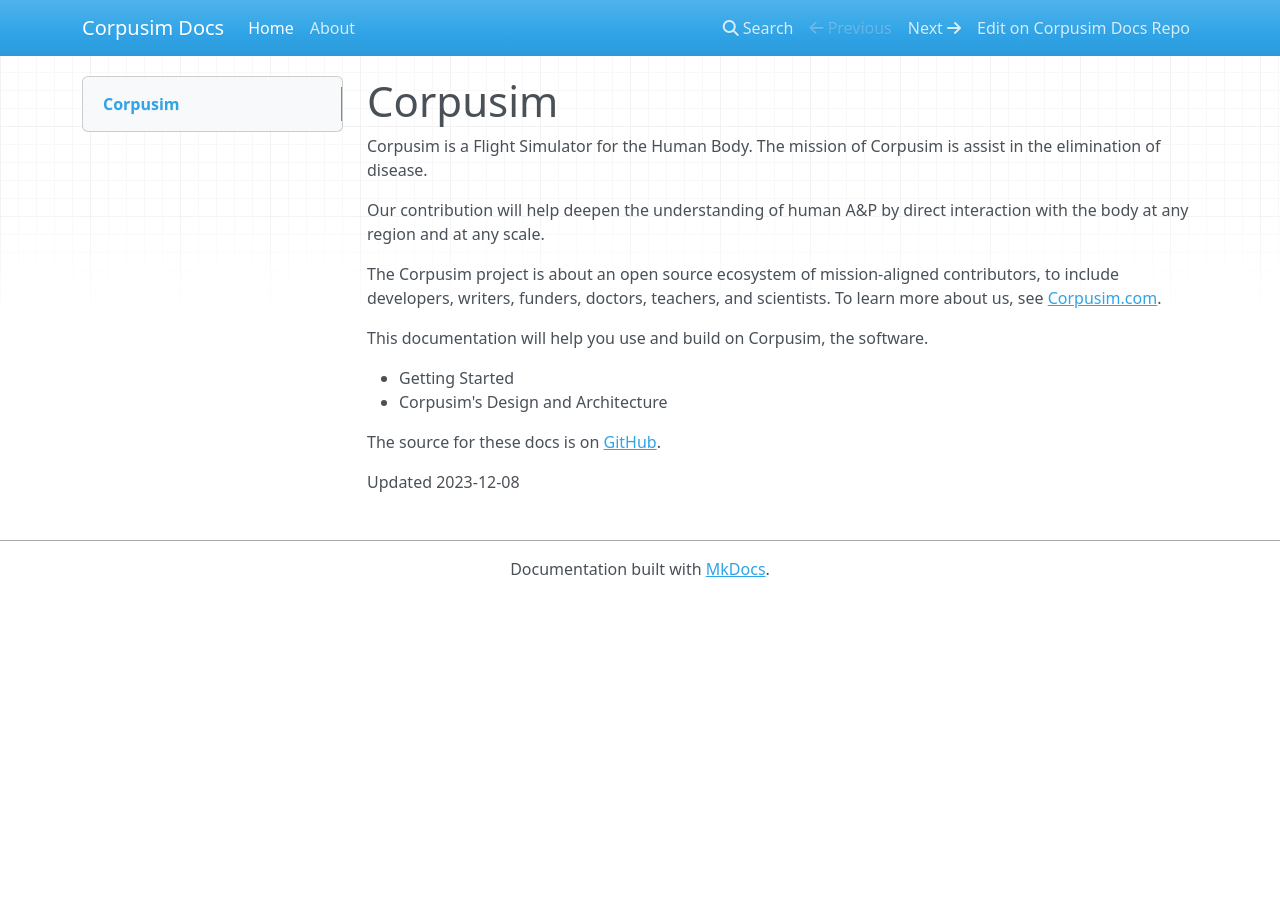
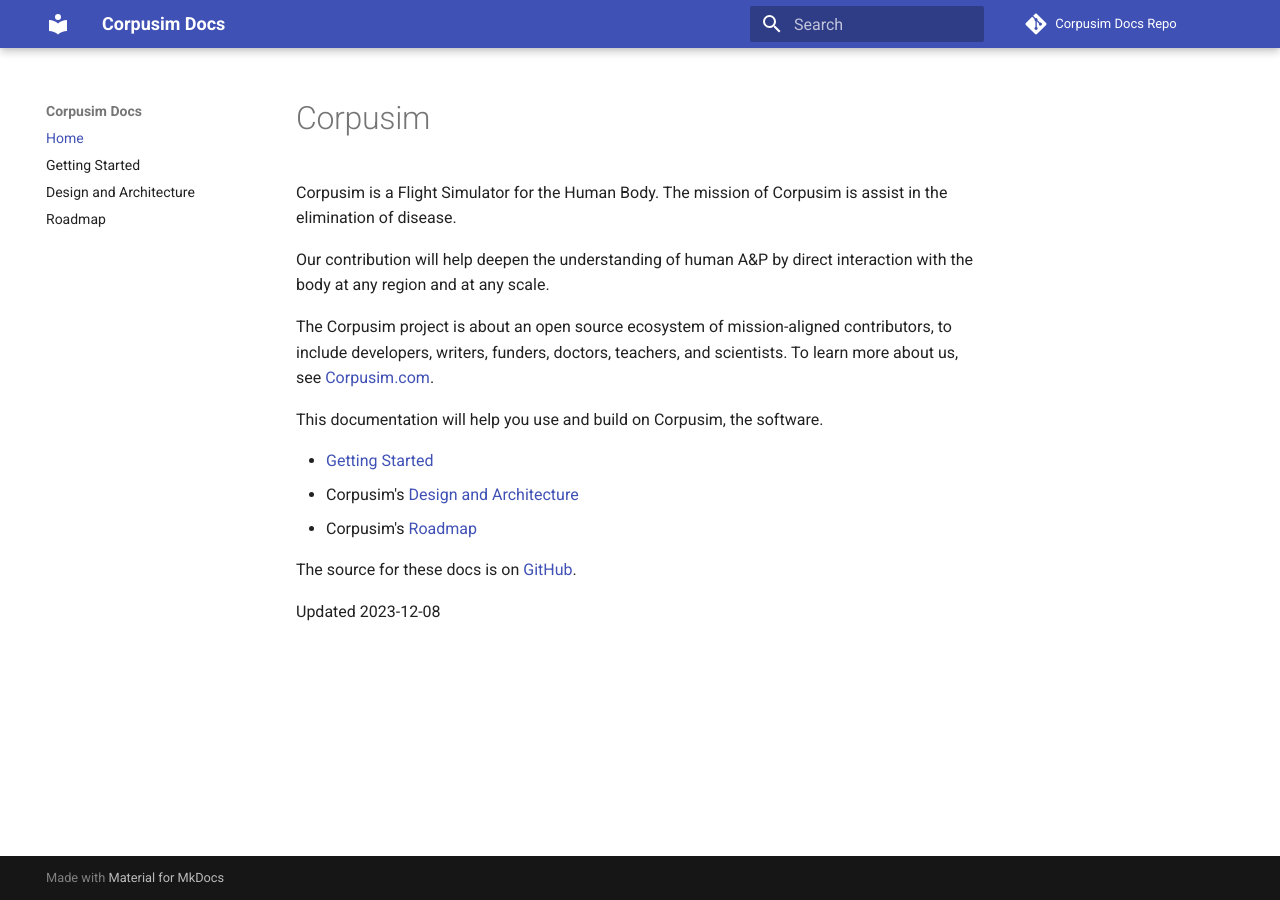
Before and after one commit to Corpusim/corpusim-docs, an MkDocs documentation site: the page built from docs/index.md, in a window 1280 px wide. Built offline with MkDocs 1.6.1 and Material for MkDocs 9.7.7, drawn with Linux system fonts in a browser that asks for light colours; nearby versions of some CDN libraries; comment, search, counter and statistics services are not loaded.

Commit message:
added material. mermaid diagram. image folder.

```diff
--- a/docs/index.md
+++ b/docs/index.md
@@ -8,9 +8,9 @@
 
 This documentation will help you use and build on Corpusim, the software.
 
-- Getting Started
-- Corpusim's Design and Architecture
-
+- [Getting Started](getting-started.md)
+- Corpusim's [Design and Architecture](design_and_architecture.md)
+- Corpusim's [Roadmap](roadmap.md)
 
 
 
--- a/mkdocs.yml
+++ b/mkdocs.yml
@@ -3,7 +3,20 @@
 
 nav:
     - Home: index.md
-    - About: design_and_architecture.md
+    - Getting Started : getting-started.md
+    - Design and Architecture: design_and_architecture.md
+    - Roadmap : roadmap.md
+
+theme:
+  name: material
 
 repo_url: 'https://github.com/Corpusim/corpusim-docs'
 repo_name: 'Corpusim Docs Repo'
+
+
+markdown_extensions:
+  - pymdownx.superfences:
+      custom_fences:
+        - name: mermaid
+          class: mermaid
+          format: !!python/name:pymdownx.superfences.fence_code_format
```
Also changed, not shown: docs/design_and_architecture.md (+2 -0 lines), docs/getting-started.md (added, +10 -0 lines), docs/roadmap.md (added, +19 -0 lines), docs/images/c4-202302.png (added), images.md (deleted).
